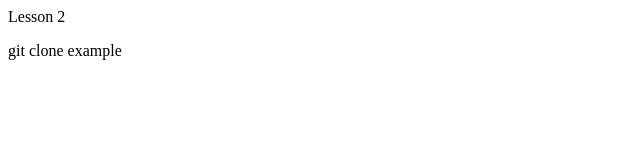
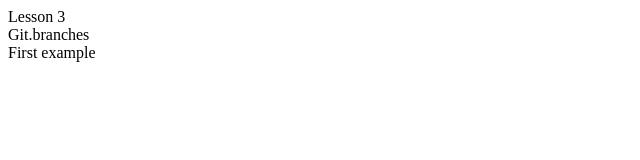
Before and after one commit to LinaGoebel/git-42.2-lesson2, a plain HTML site: page index.html in a window 1280 px wide. Shown: the whole page, without its empty margins (0-640 px from the left). Drawn offline with Linux system fonts and the light colour scheme.

Commit message:
Addsemantic tags

```diff
--- a/index.html
+++ b/index.html
@@ -3,10 +3,11 @@
 <head>
     <meta charset="UTF-8">
     <meta name="viewport" content="width=device-width, initial-scale=1.0">
-    <title>Git lesson 2</title>
+    <title>Git lesson 3</title>
 </head>
 <body>
-    <div>Lesson 2</div>
-    <p>git clone example</p>
+    <header>Lesson 3</header>
+    <main>Git.branches</main>
+    <footer>First example</footer>
 </body>
 </html>
```
